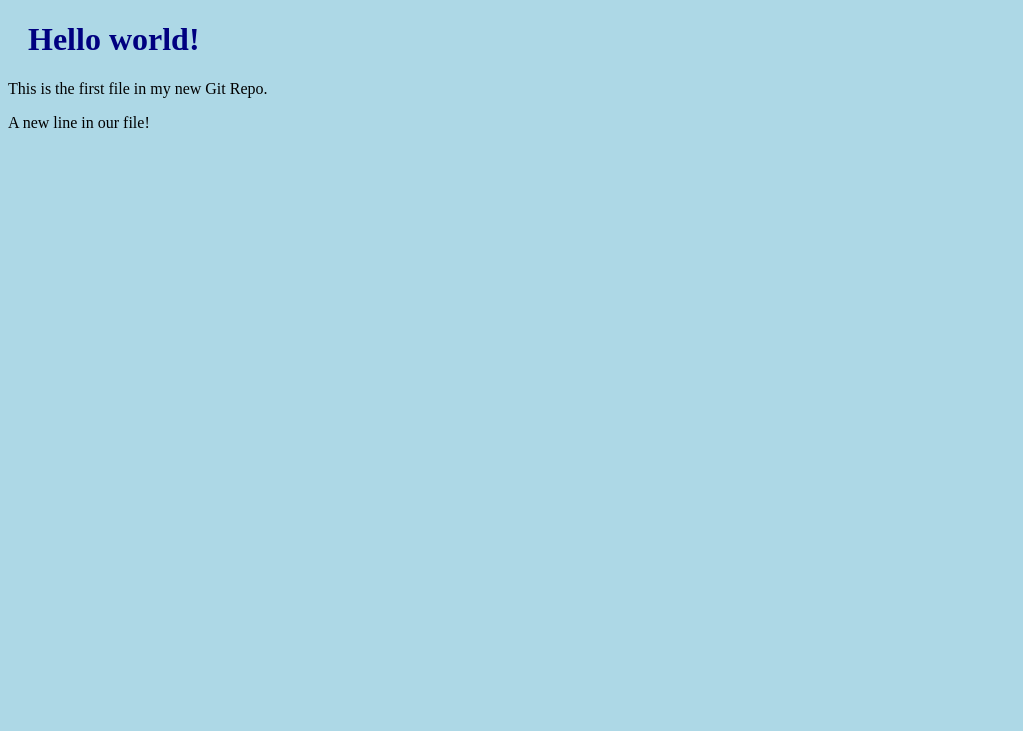
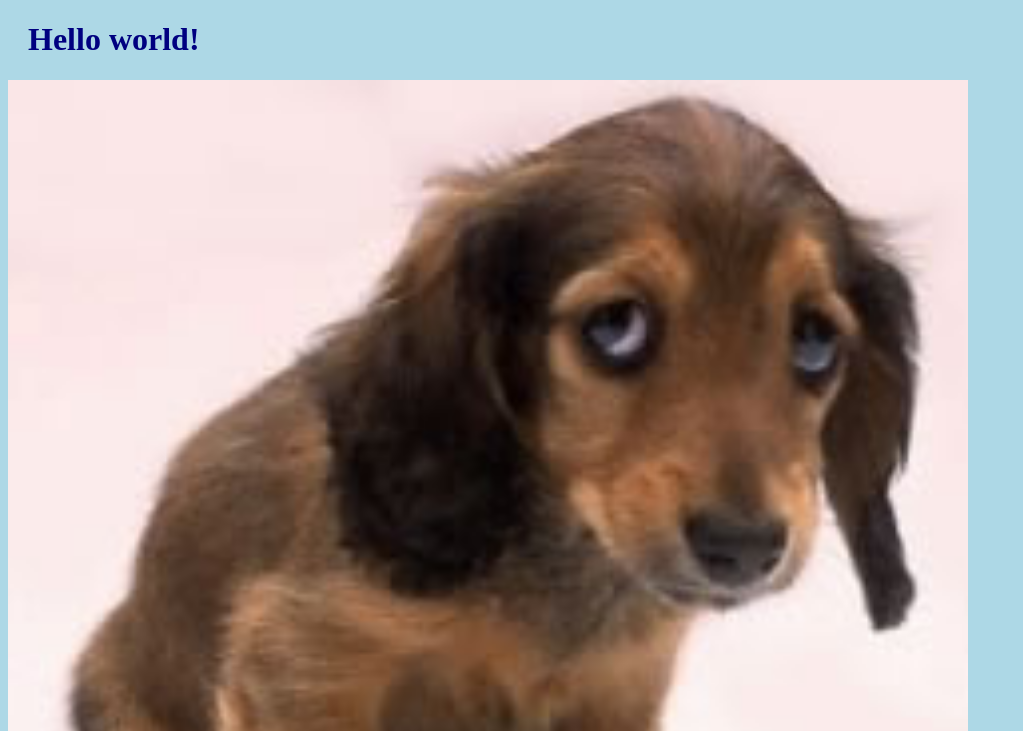
Before and after one commit to sunkyoqiang/helllo-world, a plain HTML site: page index.html in a window 1280 px wide. Shown: the top 731 px of the page, without its empty margins (0-1023 px from the left). Drawn offline with Linux system fonts and the light colour scheme.

Commit message:
Added image to Hello World

```diff
--- a/index.html
+++ b/index.html
@@ -7,6 +7,8 @@
 <body>
 
 <h1>Hello world!</h1>
+<div><img src="dachshund.jpg" alt="Hello World from Space"
+style="width:100%;max-width:960px"></div>
 <p>This is the first file in my new Git Repo.</p>
 <p>A new line in our file!</p>
 
```
Also changed, not shown: dachshund.jpg (added).
